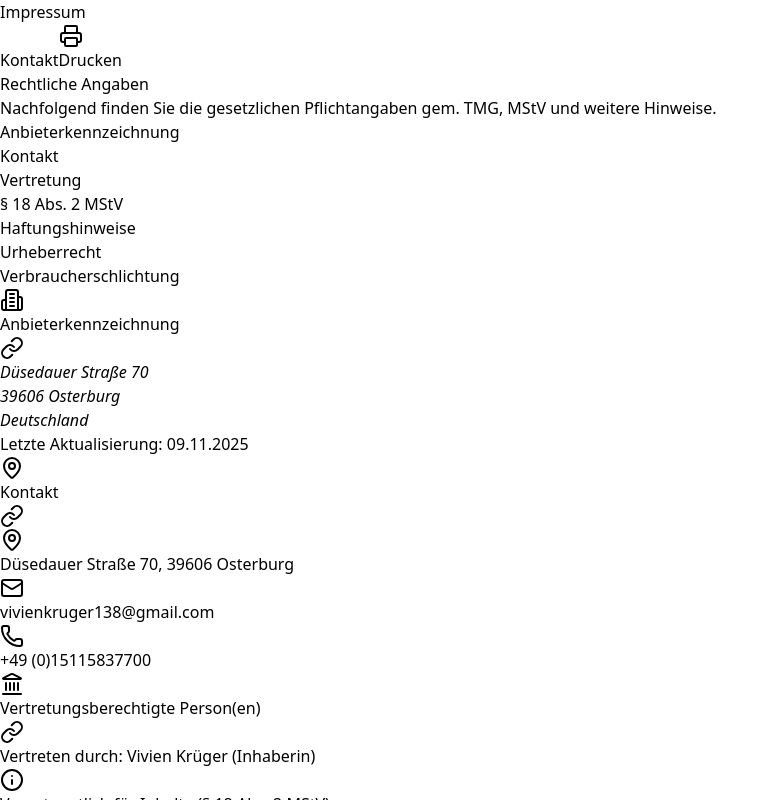
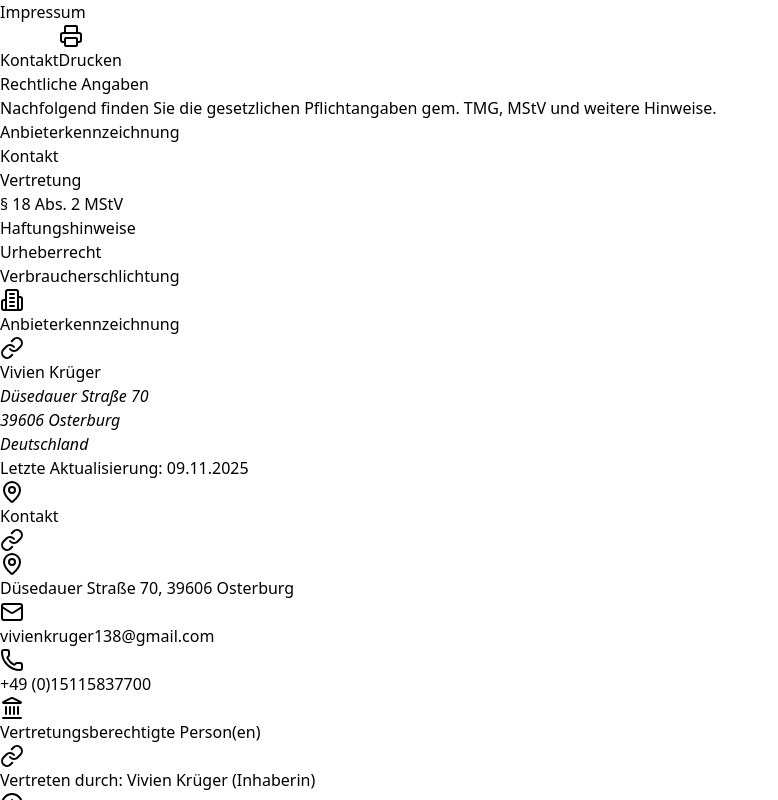
Before and after one commit to LouWare/Impressum, a React (Vite) app: page / in a window 1280 px wide. Shown: the top 800 px of the page, without its empty margins (0-778 px from the left). Built offline with nearby package versions, Linux system fonts and the light colour scheme.

Commit message:
Update App.jsx

```diff
--- a/src/App.jsx
+++ b/src/App.jsx
@@ -27,7 +27,7 @@ import {
 
 const ORG = {
   // — Basisdaten —
-  legalName: "",
+  legalName: "Vivien Krüger",
   brand: "",
   street: "Düsedauer Straße 70",
   postalCode: "39606",
```
